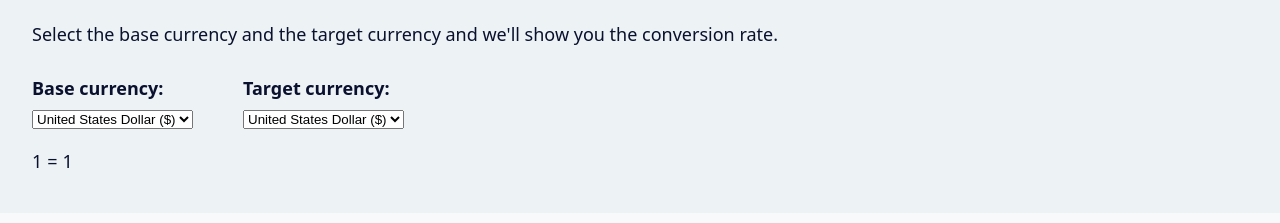
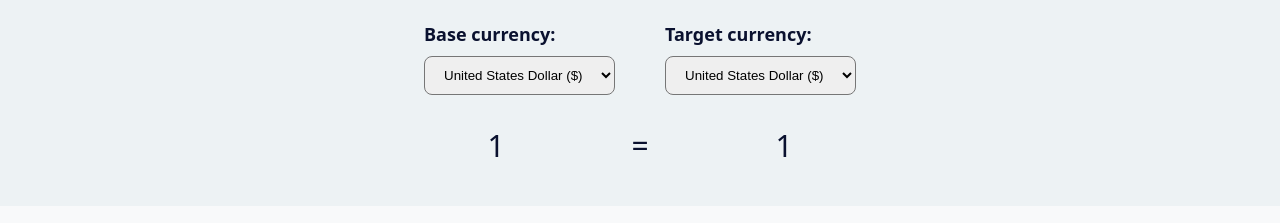
Before and after one commit to home2ego/currency-pro, a website built with Vite: page pages/exchange.html in a window 1280 px wide. Shown: the part 175-398 px from the top of the page. Built offline with nearby package versions, Linux system fonts and the light colour scheme.

Commit message:
add styles to exchange.css

```diff
--- a/pages/exchange.css
+++ b/pages/exchange.css
@@ -1,15 +1,30 @@
 .exchange {
   display: flex;
   flex-direction: column;
-  row-gap: 20px;
+  row-gap: 30px;
+
+  max-width: 450px;
+  margin: 0 auto;
 }
 
 .exchange__wrapper {
-  display: flex;
+  display: grid;
+  grid-template-columns: 1fr 1fr;
   column-gap: 50px;
+  place-items: center;
 }
 
 .exchange__result {
-  display: flex;
-  column-gap: 5px;
+  display: grid;
+  grid-template-columns: repeat(3, 1fr);
+  place-items: center;
+
+  font-size: 30px;
 }
+
+@media (max-width: 480px) {
+  .exchange__wrapper {
+    grid-template-columns: 1fr;
+    row-gap: 30px;
+  }
+}
--- a/pages/exchange.html
+++ b/pages/exchange.html
@@ -26,8 +26,6 @@
         <div class="container">
           <div class="currency">
             <h1>Currency<em>pro</em> Converter</h1>
-
-            <p>Select the base currency and the target currency and we'll show you the conversion rate.</p>
 
             <div class="exchange">
               <div class="exchange__wrapper select">
--- a/pages/select.css
+++ b/pages/select.css
@@ -1,9 +1,11 @@
-.select__currency {
-  display: flex;
-  flex-direction: column;
-  row-gap: 10px;
+.select__currency label {
+  display: block;
+  font-weight: 600;
+
+  margin-bottom: 10px;
 }
 
-.select__currency label {
-  font-weight: 600;
+.select__currency select {
+  padding: 10px 15px;
+  border-radius: 8px;
 }
```
